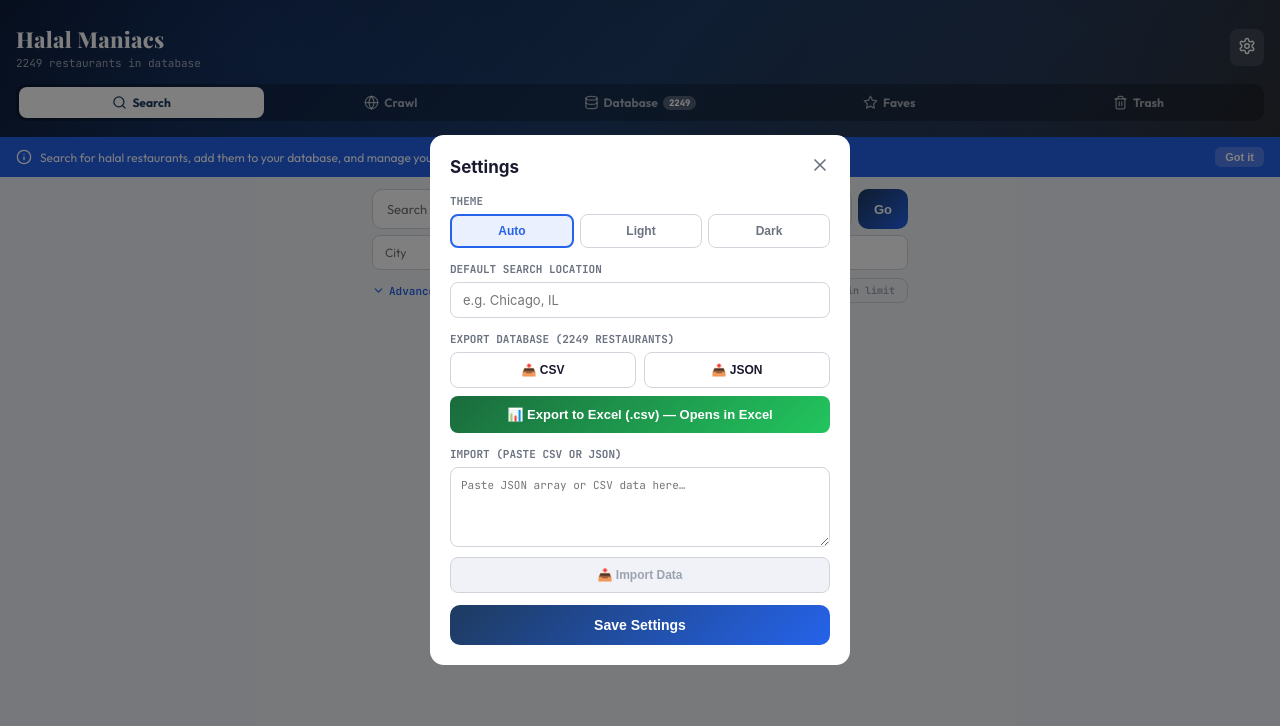
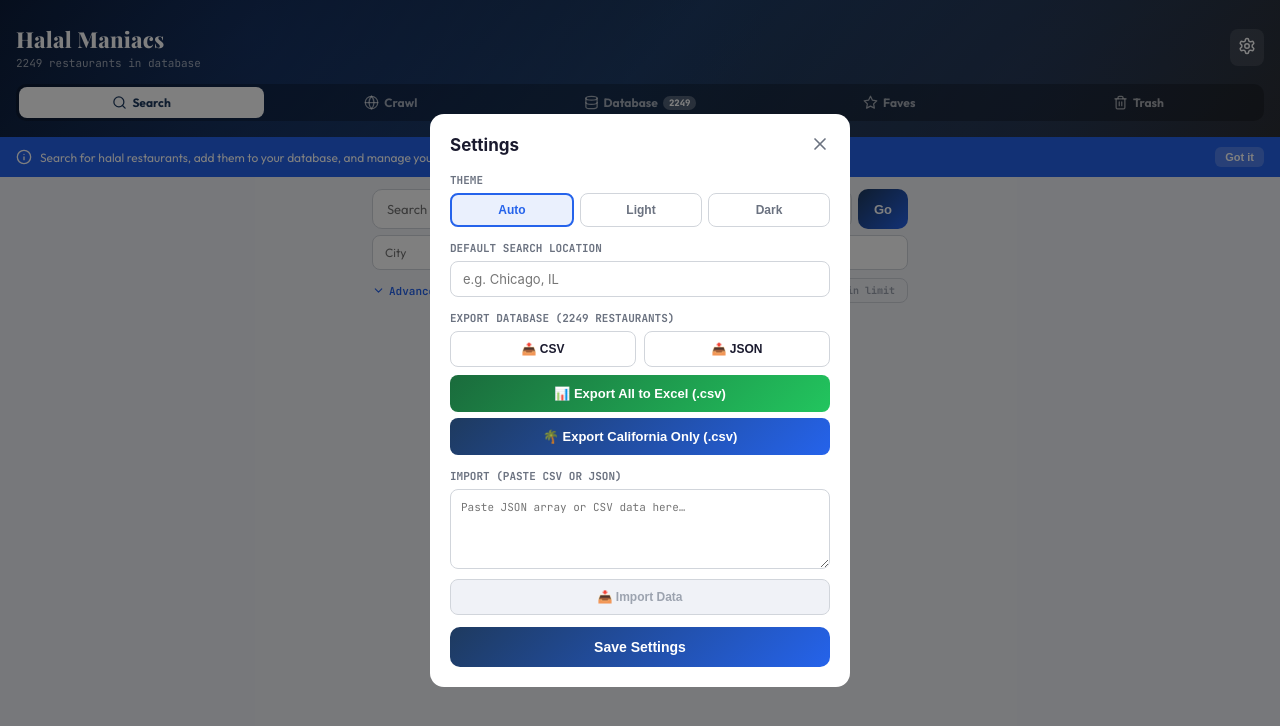
Before and after one commit to mran55555/halal-maniacs, a React (Vite) app: page / in a window 1280 px wide. Both pictures are taken after a click on the button 1247 px from the left and 47 px from the top of the page. Shown: the top 726 px of the page. Built offline with nearby package versions, Linux system fonts and the light colour scheme.

Commit message:
add excel export

```diff
--- a/src/App.jsx
+++ b/src/App.jsx
@@ -391,7 +391,15 @@ function SettingsModal({ settings, onSave, onClose, db, onImport, t }) {
               <button onClick={()=>handleExport("csv")} style={{ flex:1, padding:"10px", borderRadius:8, border:`1px solid ${t.inputBorder}`, background:t.input, color:t.text, fontSize:12, fontWeight:600, cursor:"pointer" }}>📤 CSV</button>
               <button onClick={()=>handleExport("json")} style={{ flex:1, padding:"10px", borderRadius:8, border:`1px solid ${t.inputBorder}`, background:t.input, color:t.text, fontSize:12, fontWeight:600, cursor:"pointer" }}>📤 JSON</button>
             </div>
-            <button onClick={()=>exportToExcel(db)} style={{ width:"100%", padding:"11px", borderRadius:8, border:"none", background:"linear-gradient(135deg,#1a6b3c,#22c55e)", color:"#fff", fontSize:13, fontWeight:700, cursor:"pointer", marginBottom:14 }}>📊 Export to Excel (.csv) — Opens in Excel</button>
+            <button onClick={()=>exportToExcel(db)} style={{ width:"100%", padding:"11px", borderRadius:8, border:"none", background:"linear-gradient(135deg,#1a6b3c,#22c55e)", color:"#fff", fontSize:13, fontWeight:700, cursor:"pointer", marginBottom:6 }}>📊 Export All to Excel (.csv)</button>
+            <button onClick={()=>exportToExcel(db.filter(r => {
+              const addr = (r.address||'').toLowerCase();
+              const src = (r.source||'').toLowerCase();
+              const notes = (r.notes||'').toLowerCase();
+              return addr.includes(', ca ') || addr.includes(', ca,') || addr.includes('california') ||
+                     src.includes('california') || src.includes(' ca ') || notes.includes('california') ||
+                     addr.match(/,\s*ca\s*\d{5}/) || addr.endsWith(', ca');
+            }))} style={{ width:"100%", padding:"11px", borderRadius:8, border:"none", background:"linear-gradient(135deg,#1e3a5f,#2563eb)", color:"#fff", fontSize:13, fontWeight:700, cursor:"pointer", marginBottom:14 }}>🌴 Export California Only (.csv)</button>
 
             <label style={{ fontSize:11, fontWeight:700, color:t.sub, textTransform:"uppercase", fontFamily:"'JetBrains Mono',monospace", display:"block", marginBottom:6 }}>Import (Paste CSV or JSON)</label>
             <textarea value={importText} onChange={e=>setImportText(e.target.value)} placeholder='Paste JSON array or CSV data here…' style={{ width:"100%", height:80, padding:10, borderRadius:8, border:`1px solid ${t.inputBorder}`, background:t.input, color:t.text, fontSize:11, fontFamily:"'JetBrains Mono',monospace", resize:"vertical", boxSizing:"border-box", marginBottom:6 }} />
```
